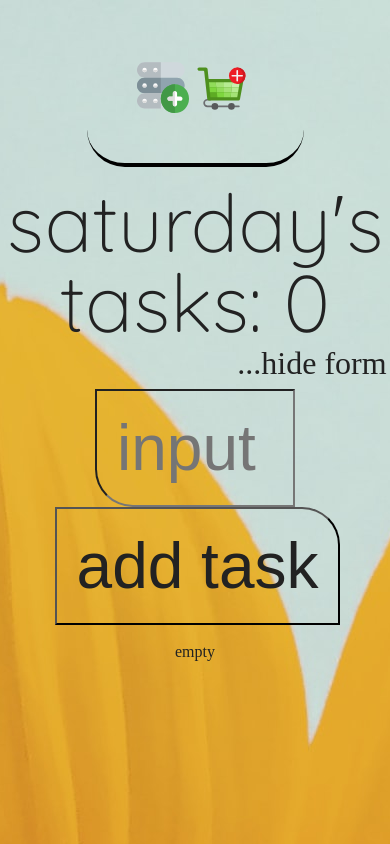
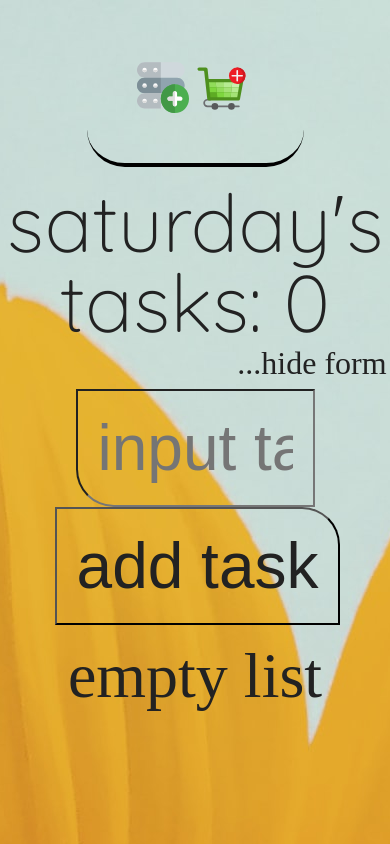
Before and after one commit to montgomeryrd/kimmie-app, a React (Create React App) app: page /tasks in a window 390 px wide. Built offline with nearby package versions, Linux system fonts and the light colour scheme.

Commit message:
mobile styles

```diff
--- a/src/components/shopping-list/ShoppingList.js
+++ b/src/components/shopping-list/ShoppingList.js
@@ -44,9 +44,9 @@ const ShoppingList = (props) => {
                     <button className="clear-btn" onClick={props.clearCompletedItems}>clear completed items</button>
                 :
                     <div className="groceries">
-                        <img className="empty" width="100px" src={grocerys} alt="groceries"/>
-                        <img className="empty" width="100px" src={grocerys} alt="groceries"/>
-                        <img className="empty" width="100px" src={grocerys} alt="groceries"/>
+                        <img className="empty" width="25%" src={grocerys} alt="groceries"/>
+                        <img className="empty" width="25%" src={grocerys} alt="groceries"/>
+                        <img className="empty" width="25%" src={grocerys} alt="groceries"/>
                     </div>
                 }
             </div>
--- a/src/components/task-page/TaskPage.js
+++ b/src/components/task-page/TaskPage.js
@@ -46,9 +46,9 @@ const TaskPage = (props) => {
                 { props.tasks.length ?
                     <button className="clear-btn" onClick={props.clearCompletedTasks}>clear completed tasks</button>
                 : props.done ?
-                    <img className="like" width="100px" src={like} alt="thumbs up"/>
+                    <img className="like" width="25%" src={like} alt="thumbs up"/>
                 :
-                    <p className="empty">empty</p>
+                    <p className="empty">empty list</p>
                 }
             </div>
         </div>
--- a/src/styles/styles.css
+++ b/src/styles/styles.css
@@ -78,7 +78,7 @@ body {
     background: none;
     padding: 20px;
     font-size: 4rem;
-    width: 40%;
+    width: 50%;
     border-bottom-left-radius: 10mm;
 }
 .submit {
@@ -130,6 +130,7 @@ body {
 }
 .empty {
     margin-top: 5%;
+    font-size: 4rem;
 }
 .groceries {
     display: block;
```
